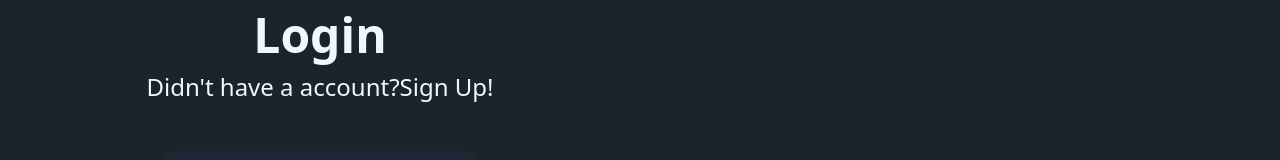
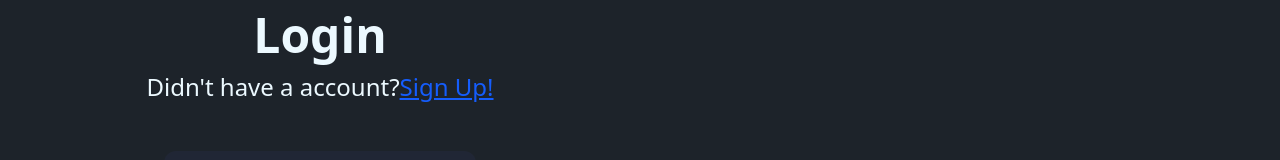
Before and after one commit to SakshamBeniwal05/Chat-Application-Fullstack, a React app in the folder Frontend/: page /login in a window 1280 px wide. Shown: the part 307-467 px from the top of the page. Built offline with nearby package versions, Linux system fonts and the light colour scheme; no server answers; the HTML template or start-up script is replaced by a standard one.

Commit message:
dasdsaad

```diff
--- a/Frontend/src/pages/Login/Login.tsx
+++ b/Frontend/src/pages/Login/Login.tsx
@@ -20,7 +20,7 @@ const LoginPage = () => {
             <div className="text-2xl font-medium">
               <span>Didn't have a account?</span>
               <Link to={"https://chat-application-fullstack-h3ip.vercel.app/register"}>
-              <span>Sign Up!</span>
+              <span className="text-blue-600 underline">Sign Up!</span>
               </Link>
             </div>
           </div>
--- a/Frontend/src/pages/Signup/SignUp.tsx
+++ b/Frontend/src/pages/Signup/SignUp.tsx
@@ -19,7 +19,7 @@ const SignUpPage = () => {
                         <div className="text-2xl font-medium">
                             <span>Didn't have a account?</span>
                             <Link to={"https://chat-application-fullstack-h3ip.vercel.app/login"}>
-                                <span>Login In!</span>
+                                <span className="text-blue-600 underline">Login In!</span>
                             </Link>
                         </div>
                     </div>
```
